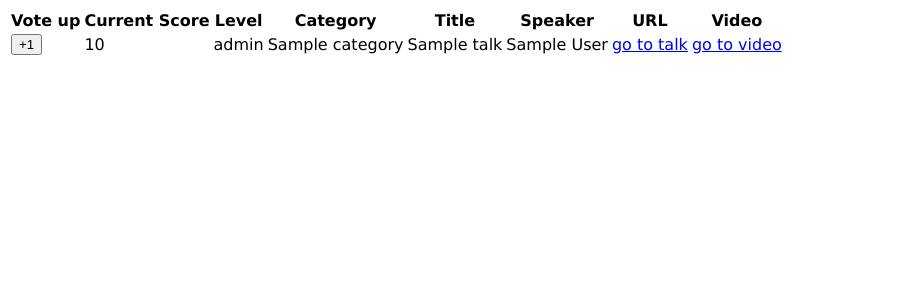
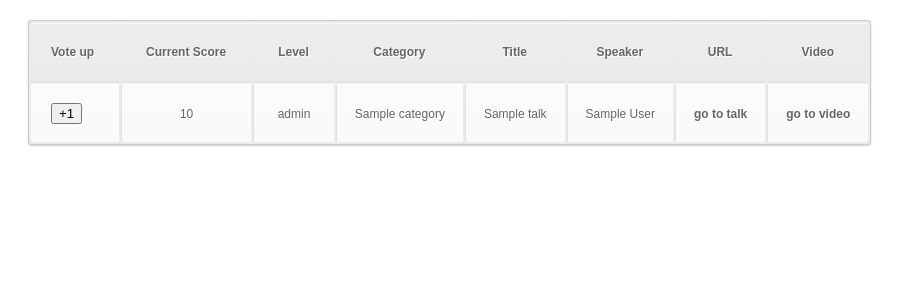
Before and after one commit to glenjarvis/pycon-video-voting, a Python web app: template app/templates/vote_board.html in a window 1280 px wide. Shown: the top 300 px of the page, without its empty margins (0-923 px from the left). Run offline with Jinja, Linux system fonts and the light colour scheme; the template is opened without the code that fills it: most values are stand-ins (such as "Sample title", 1, 10 or a date in 2020).

Commit message:
Borrowed CSS from http://johnsardine.com/freebies

```diff
--- a/static/css/main.css
+++ b/static/css/main.css
@@ -1,3 +1,106 @@
 body {
   font-family: Verdana, Helvetica, sans-serif;
 }
+
+
+/* CSS Borrowed from
+   http://johnsardine.com/freebies/dl-html-css/simple-little-tab/
+*/
+
+table a:link {
+	color: #666;
+	font-weight: bold;
+	text-decoration:none;
+}
+table a:visited {
+	color: #999999;
+	font-weight:bold;
+	text-decoration:none;
+}
+table a:active,
+table a:hover {
+	color: #bd5a35;
+	text-decoration:underline;
+}
+table {
+	font-family:Arial, Helvetica, sans-serif;
+	color:#666;
+	font-size:12px;
+	text-shadow: 1px 1px 0px #fff;
+	background:#eaebec;
+	margin:20px;
+	border:#ccc 1px solid;
+
+	-moz-border-radius:3px;
+	-webkit-border-radius:3px;
+	border-radius:3px;
+
+	-moz-box-shadow: 0 1px 2px #d1d1d1;
+	-webkit-box-shadow: 0 1px 2px #d1d1d1;
+	box-shadow: 0 1px 2px #d1d1d1;
+}
+table th {
+	padding:21px 25px 22px 25px;
+	border-top:1px solid #fafafa;
+	border-bottom:1px solid #e0e0e0;
+
+	background: #ededed;
+	background: -webkit-gradient(linear, left top, left bottom, from(#ededed), to(#ebebeb));
+	background: -moz-linear-gradient(top,  #ededed,  #ebebeb);
+}
+table th:first-child {
+	text-align: left;
+	padding-left:20px;
+}
+table tr:first-child th:first-child {
+	-moz-border-radius-topleft:3px;
+	-webkit-border-top-left-radius:3px;
+	border-top-left-radius:3px;
+}
+table tr:first-child th:last-child {
+	-moz-border-radius-topright:3px;
+	-webkit-border-top-right-radius:3px;
+	border-top-right-radius:3px;
+}
+table tr {
+	text-align: center;
+	padding-left:20px;
+}
+table td:first-child {
+	text-align: left;
+	padding-left:20px;
+	border-left: 0;
+}
+table td {
+	padding:18px;
+	border-top: 1px solid #ffffff;
+	border-bottom:1px solid #e0e0e0;
+	border-left: 1px solid #e0e0e0;
+
+	background: #fafafa;
+	background: -webkit-gradient(linear, left top, left bottom, from(#fbfbfb), to(#fafafa));
+	background: -moz-linear-gradient(top,  #fbfbfb,  #fafafa);
+}
+table tr.even td {
+	background: #f6f6f6;
+	background: -webkit-gradient(linear, left top, left bottom, from(#f8f8f8), to(#f6f6f6));
+	background: -moz-linear-gradient(top,  #f8f8f8,  #f6f6f6);
+}
+table tr:last-child td {
+	border-bottom:0;
+}
+table tr:last-child td:first-child {
+	-moz-border-radius-bottomleft:3px;
+	-webkit-border-bottom-left-radius:3px;
+	border-bottom-left-radius:3px;
+}
+table tr:last-child td:last-child {
+	-moz-border-radius-bottomright:3px;
+	-webkit-border-bottom-right-radius:3px;
+	border-bottom-right-radius:3px;
+}
+table tr:hover td {
+	background: #f2f2f2;
+	background: -webkit-gradient(linear, left top, left bottom, from(#f2f2f2), to(#f0f0f0));
+	background: -moz-linear-gradient(top,  #f2f2f2,  #f0f0f0);
+}
```
